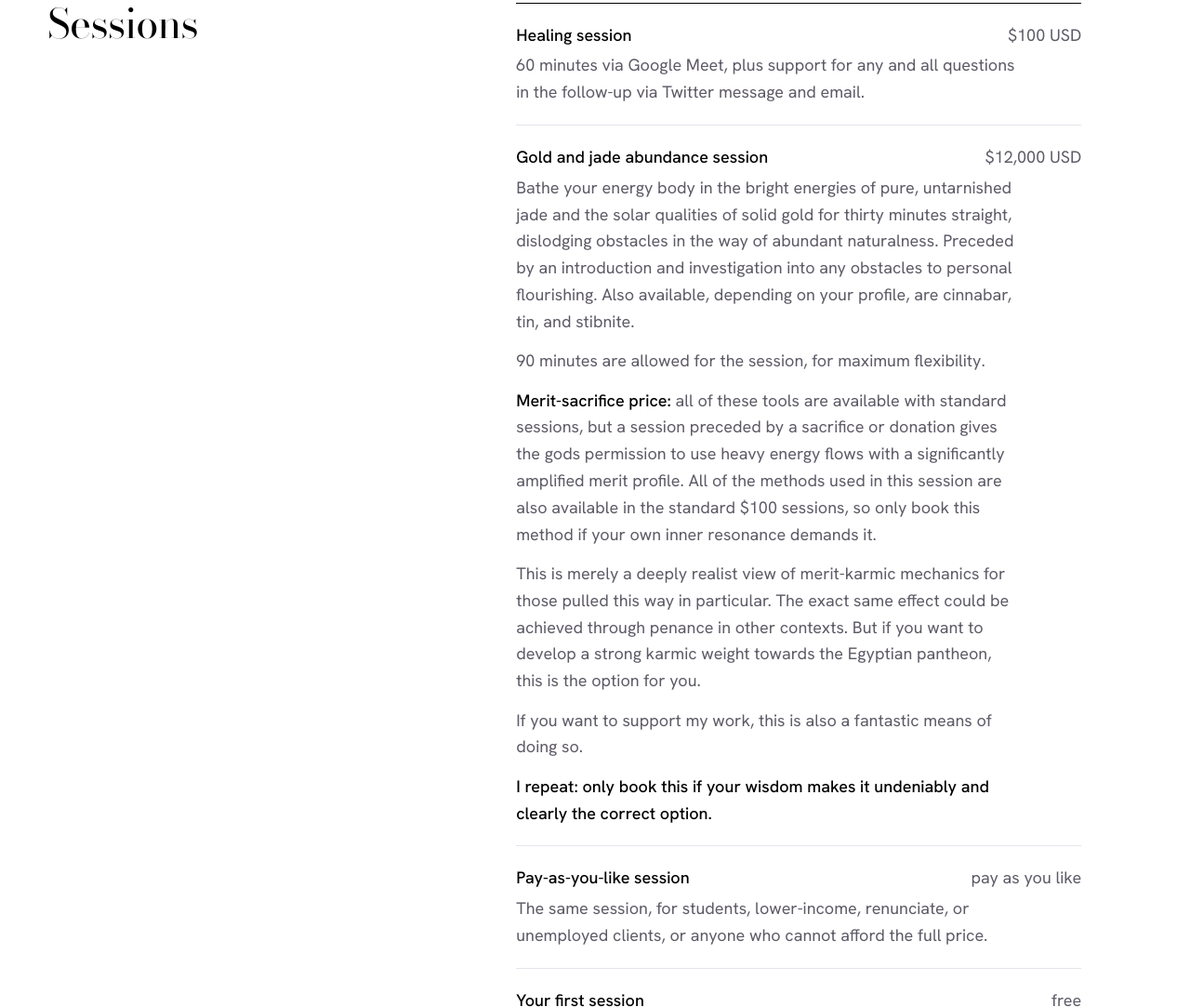
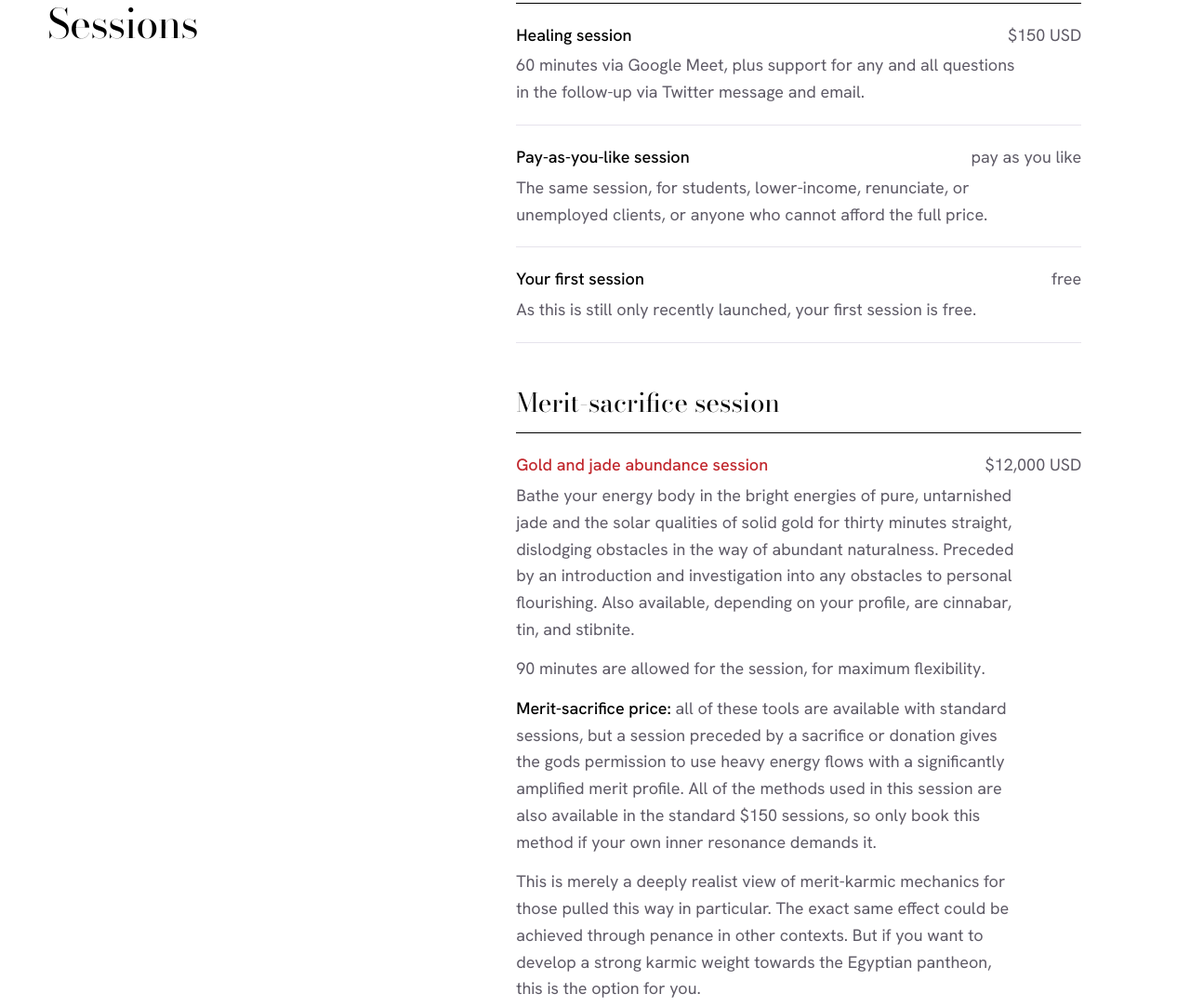
Before and after one commit to djghealing/garden, a plain HTML site: page healing.html in a window 1280 px wide. Shown: the part 3430-4513 px from the top of the page at 93% size. Drawn offline with nearby package versions, Linux system fonts and the light colour scheme.

Commit message:
Add files via upload

```diff
--- a/healing.html
+++ b/healing.html
@@ -99,18 +99,8 @@
         <ul class="offerings">
           <li>
             <span class="name">Healing session</span>
-            <span class="meta">$100 USD</span>
+            <span class="meta">$150 USD</span>
             <p class="desc">60 minutes via Google Meet, plus support for any and all questions in the follow-up via Twitter message and email.</p>
-          </li>
-          <li>
-            <span class="name">Gold and jade abundance session</span>
-            <span class="meta">$12,000 USD</span>
-            <p class="desc">Bathe your energy body in the bright energies of pure, untarnished jade and the solar qualities of solid gold for thirty minutes straight, dislodging obstacles in the way of abundant naturalness. Preceded by an introduction and investigation into any obstacles to personal flourishing. Also available, depending on your profile, are cinnabar, tin, and stibnite.</p>
-            <p class="desc">90 minutes are allowed for the session, for maximum flexibility.</p>
-            <p class="desc"><strong>Merit-sacrifice price:</strong> all of these tools are available with standard sessions, but a session preceded by a sacrifice or donation gives the gods permission to use heavy energy flows with a significantly amplified merit profile. All of the methods used in this session are also available in the standard $100 sessions, so only book this method if your own inner resonance demands it.</p>
-            <p class="desc">This is merely a deeply realist view of merit-karmic mechanics for those pulled this way in particular. The exact same effect could be achieved through penance in other contexts. But if you want to develop a strong karmic weight towards the Egyptian pantheon, this is the option for you.</p>
-            <p class="desc">If you want to support my work, this is also a fantastic means of doing so.</p>
-            <p class="desc"><strong>I repeat: only book this if your wisdom makes it undeniably and clearly the correct option.</strong></p>
           </li>
           <li>
             <span class="name">Pay-as-you-like session</span>
@@ -121,6 +111,19 @@
             <span class="name">Your first session</span>
             <span class="meta">free</span>
             <p class="desc">As this is still only recently launched, your first session is free.</p>
+          </li>
+        </ul>
+        <h3 class="offerings-title">Merit-sacrifice session</h3>
+        <ul class="offerings">
+          <li>
+            <span class="name name-red">Gold and jade abundance session</span>
+            <span class="meta">$12,000 USD</span>
+            <p class="desc">Bathe your energy body in the bright energies of pure, untarnished jade and the solar qualities of solid gold for thirty minutes straight, dislodging obstacles in the way of abundant naturalness. Preceded by an introduction and investigation into any obstacles to personal flourishing. Also available, depending on your profile, are cinnabar, tin, and stibnite.</p>
+            <p class="desc">90 minutes are allowed for the session, for maximum flexibility.</p>
+            <p class="desc"><strong>Merit-sacrifice price:</strong> all of these tools are available with standard sessions, but a session preceded by a sacrifice or donation gives the gods permission to use heavy energy flows with a significantly amplified merit profile. All of the methods used in this session are also available in the standard $150 sessions, so only book this method if your own inner resonance demands it.</p>
+            <p class="desc">This is merely a deeply realist view of merit-karmic mechanics for those pulled this way in particular. The exact same effect could be achieved through penance in other contexts. But if you want to develop a strong karmic weight towards the Egyptian pantheon, this is the option for you.</p>
+            <p class="desc">If you want to support my work, this is also a fantastic means of doing so.</p>
+            <p class="desc"><strong>I repeat: only book this if your wisdom makes it undeniably and clearly the correct option.</strong></p>
           </li>
         </ul>
         <p class="after-list">This is an online temple of sorts, and I am here to serve. If you would like to support my work in any way, you may donate via Stripe at the link below. It is a wonderful means of gaining merits of generosity and a stronger connection with the Egyptian etheric network. All donations are graciously accepted, and I promise to work tirelessly for your highest good.</p>
--- a/style.css
+++ b/style.css
@@ -339,6 +339,14 @@ a:hover { color: var(--violet); }
 .offerings .meta { color: var(--muted); text-align: right; white-space: nowrap; }
 .offerings .desc { grid-column: 1 / -1; color: var(--muted); margin: 0; max-width: 34rem; }
 .offerings .desc + .desc { margin-top: .6rem; }
+.offerings .name.name-red { color: #c1272d; }   /* same red as the oracle */
+.body .offerings-title {
+  margin: 3rem 0 1rem;
+  font-family: var(--serif);
+  font-weight: 400;
+  font-size: clamp(1.4rem, 2.2vw, 1.75rem);
+  line-height: 1.15;
+}
 .offerings .desc strong { color: var(--ink); font-weight: 500; }
 
 .after-list { margin-top: 2.5rem; }
```
